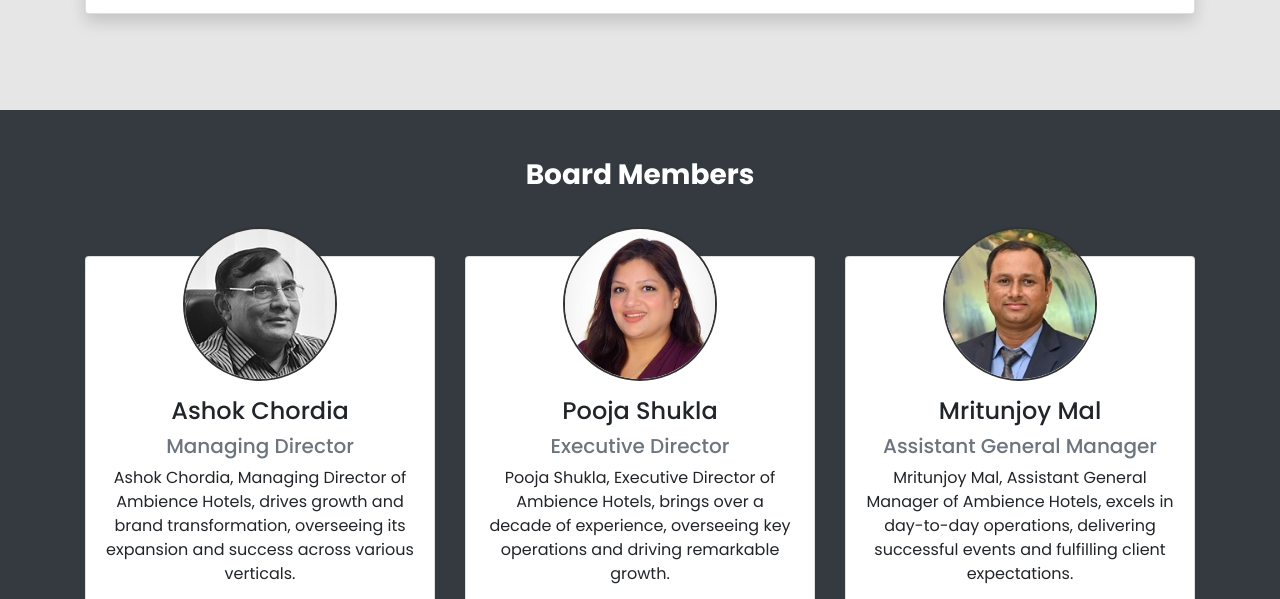
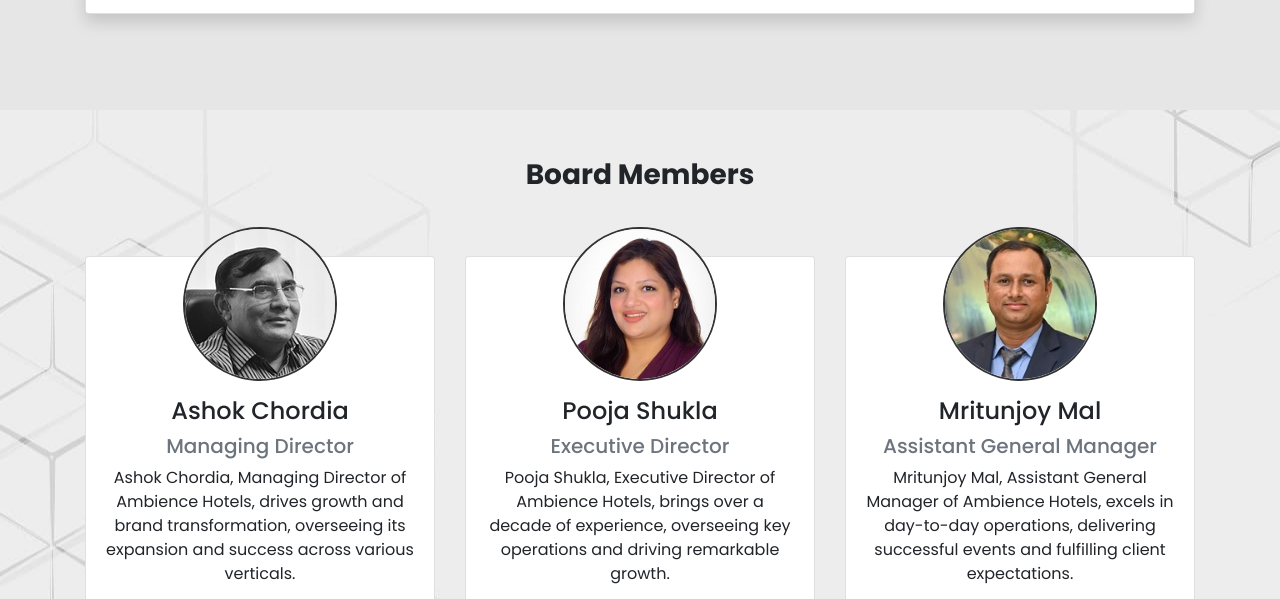
Before and after one commit to debajit4944/AmbienceHotelVer3.0, a plain HTML site: page about-us.html in a window 1280 px wide. Shown: the part 941-1540 px from the top of the page. Drawn offline with nearby package versions, Linux system fonts and the light colour scheme.

```diff
--- a/about-us.html
+++ b/about-us.html
@@ -130,12 +130,12 @@
   </section>
   <!-- PROPERTIES INTRO SECTION END-->
   <!--Staff-->
-  <section id="authors" class="py-5 text-center bg-dark">
+  <section id="authors" class="py-5 text-center">
     <div class="container">
       <div class="row">
         <div class="col">
           <div class="info-header mb-5">
-            <h3 class="text-white pb-3"><b>Board Members</b></h3>
+            <h3 class="pb-3"><b>Board Members</b></h3>
             <!-- <p class="lead text-white">Our experts spent last few years expanding their knowledge on the Agriculture Environment of the Indian North Eastern States.</p> -->
           </div>
         </div>
--- a/css/style.css
+++ b/css/style.css
@@ -250,7 +250,9 @@ section#contact {
   background-color: rgba(245, 245, 245, 1);
   opacity: 0.9;
 }
-
+#authors{
+  background-image: url("../img/bg-lg-grey-white-pattern-0001-wallpaperflare.cor.jpg");
+}
 #authors img {
   margin-top: -50px;
   border: 2px solid #333;
```
Also changed, not shown: contact.html (+1 -1 lines).
